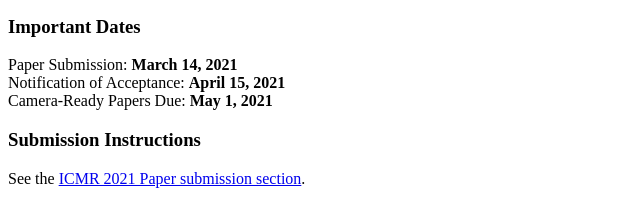
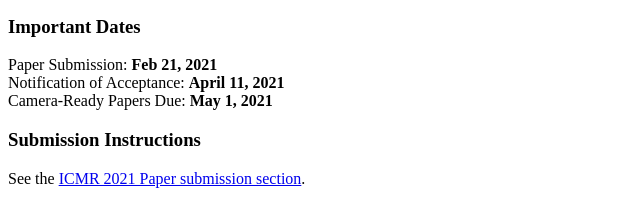
Before and after one commit to linwu-github/linwu-github.github.io, a plain HTML site: page index.html in a window 1280 px wide. Shown: the part 550-753 px from the top of the page, 0-640 px from the left. Drawn offline with Linux system fonts and the light colour scheme.

Commit message:
Update index.html

```diff
--- a/index.html
+++ b/index.html
@@ -24,8 +24,8 @@ to all ICMR 2021 conference registrants. </p>
 <li>Weakly supervised cross-modal learning/integration</li>
 <li>Deep learning for cross-modal embedding</li>
 </ul><h3 id="Maximum-Length-of-a-Paper" style="">Maximum Length of a Paper</h3><p>Each full paper should be limited to <strong>6-8 pages (6 pages limit + reference)</strong>.</p>
-<h3 id="Important-Dates" style="">Important Dates</h3><p>Paper Submission: <strong>March 14, 2021</strong><br>
-Notification of Acceptance: <strong>April 15, 2021</strong><br>
+<h3 id="Important-Dates" style="">Important Dates</h3><p>Paper Submission: <strong>Feb 21, 2021</strong><br>
+Notification of Acceptance: <strong>April 11, 2021</strong><br>
 Camera-Ready Papers Due: <strong>May 1, 2021</strong></p><h3 id="Submission-Instructions" style="">Submission Instructions</h3><p>See the <a href="http://icmr2021.org/paper-submission.html" target="_blank" rel="noopener">ICMR 2021 Paper submission section</a>.</p><h3 id="Organizers" style="">Organizers</h3><table>
 <ul><li>Lin Wu (jolin.lwu@gmail.com), Hefei University of Technology, China</li>
 <li>Zongyuan Ge (zongyuan.ge@monash.edu.au), Monash University, Australia</li>
```
